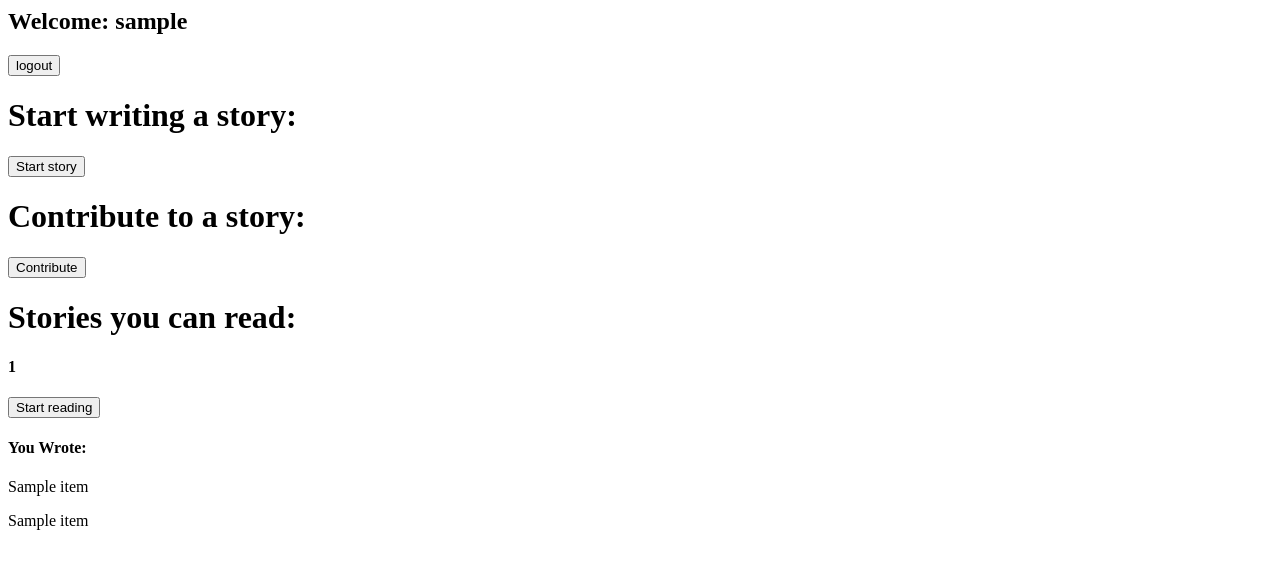
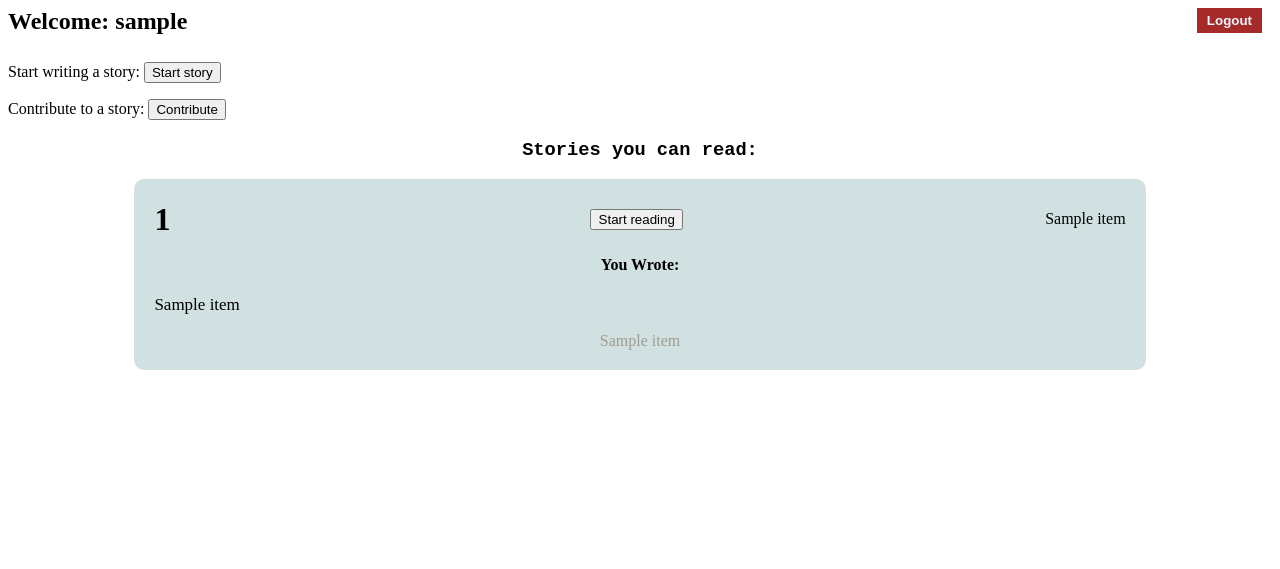
Before and after one commit to FaiyazR7/StoryMonkeyGreen, a Flask app: template app/templates/response.html in a window 1280 px wide. Shown: the top 569 px of the page. Run offline with Flask 2, Linux system fonts and the light colour scheme; the template is opened without the code that fills it: most values are stand-ins (such as "Sample title", 1, 10 or a date in 2020).

Commit message:
partial css

```diff
--- a/app/db.py
+++ b/app/db.py
@@ -5,79 +5,12 @@
 
 import sqlite3   #enable control of an sqlite database
 DB_FILE="world.db"
-               #facilitate db ops -- you will use cursor to trigger db events
-
 #===========================MOCK STATIC DATABASE TO POPULATE ROUTES W/ DATA===============================
-def genesis(): #outdated
-    db = sqlite3.connect(DB_FILE, check_same_thread=False) #open if file exists, otherwise create
-    c = db.cursor()               #facilitate db ops -- you will use cursor to trigger db events
-    c.execute("DROP TABLE if exists users") #drop so no need to delete database each time the code changes
-    c.execute("DROP TABLE if exists daniel_contributed_stories")
-    c.execute("DROP TABLE if exists faiyaz_contributed_stories")
-    c.execute("DROP TABLE if exists Cinderella")
-    c.execute("DROP TABLE if exists The_Bible")
-    c.execute("DROP TABLE if exists all_stories")
-    users = [ #a list of tuples, look at .executemany command for sqlite
-        ("daniel", "abcde"),
-        ("faiyaz", "12345")
-    ]
-    daniel_contributed_stories = [
-        ("Cinderella",) #Comma at the end to create a tuple, or else error in .executemany
-    ]
-    faiyaz_contributed_stories = [
-        ("The Bible",)
-    ]
-    Cinderella = [
-        ("daniel", "2016-8-16", "She was.", "fantasy")
-    ]
-    The_Bible = [
-        ("faiyaz", "2016-8-16", "In the beginning...", "drama")
-    ]
-    all_stories = [
-        ("Cinderella", "fantasy"),
-        ("The Bible", "drama")
-    ]
-    #create all necessary tables
-    c.executescript("""
-        CREATE TABLE users (username TEXT PRIMARY KEY, password TEXT NOT NULL);
-        CREATE TABLE daniel_contributed_stories (story TEXT PRIMARY KEY);
-        CREATE TABLE faiyaz_contributed_stories (story TEXT PRIMARY KEY);
-        CREATE TABLE Cinderella (username TEXT PRIMARY KEY, date TEXT NOT NULL, body TEXT NOT NULL, genre TEXT);
-        CREATE TABLE The_Bible (username TEXT PRIMARY KEY, date TEXT NOT NULL, body TEXT NOT NULL, genre TEXT);
-        CREATE TABLE all_stories (story TEXT PRIMARY KEY, genre TEXT NOT NULL)
-    """
-    )
-    #insert all necessary data
-    c.executemany("INSERT INTO users VALUES(?, ?)", users) #users is a list of tuples, each element in the tuple correlates to a column, each tuple in the list correlates to a row
-    c.executemany("INSERT INTO daniel_contributed_stories VALUES(?)", daniel_contributed_stories)
-    c.executemany("INSERT INTO faiyaz_contributed_stories VALUES(?)", faiyaz_contributed_stories)
-    c.executemany("INSERT INTO Cinderella VALUES(?, ?, ?, ?)", Cinderella)
-    c.executemany("INSERT INTO The_Bible VALUES(?, ?, ?, ?)", The_Bible)
-    c.executemany("INSERT INTO all_stories VALUES(?, ?)", all_stories)
-    #access all data
-    users_data = c.execute("SELECT * FROM users").fetchall()
-    daniel_contributed_stories_data = c.execute("SELECT * FROM daniel_contributed_stories").fetchall()
-    faiyaz_contributed_stories_data = c.execute("SELECT * FROM faiyaz_contributed_stories").fetchall()
-    Cinderella_data = c.execute("SELECT * FROM Cinderella").fetchall()
-    The_Bible_data = c.execute("SELECT * FROM The_Bible").fetchall()
-    all_stories_data = c.execute("SELECT * FROM all_stories").fetchall()
-    db.commit() #save changes
-    db.close()  #close database
-    return (users_data, daniel_contributed_stories_data, faiyaz_contributed_stories_data, Cinderella_data, The_Bible_data, all_stories_data) #return all as a tuple
-#==========================================================
-#genesis()
-#==========================================================
 def exodus():
     db = sqlite3.connect(DB_FILE, check_same_thread=False) #open if file exists, otherwise create
     c = db.cursor()               #facilitate db ops -- you will use cursor to trigger db events
     c.execute("DROP TABLE if exists users") #drop so no need to delete database each time the code changes
     c.execute("DROP TABLE if exists stories")
-    c.execute("DROP TABLE if exists daniel_contributed_stories")
-    c.execute("DROP TABLE if exists faiyaz_contributed_stories")
-    c.execute("DROP TABLE if exists contributed_stories")
-    c.execute("DROP TABLE if exists Cinderella")
-    c.execute("DROP TABLE if exists The_Bible")
-    c.execute("DROP TABLE if exists all_stories")
     c.executescript("""
         CREATE TABLE users (username TEXT PRIMARY KEY, password TEXT NOT NULL);
         CREATE TABLE stories (title TEXT NOT NULL, username TEXT NOT NULL, date TEXT NOT NULL, body TEXT NOT NULL, genre TEXT NOT NULL);
@@ -198,7 +131,6 @@ def all_users(): #for printing all users and stories
 def reset():
     the_world = exodus()
     sample()
-    print(all_users())
 #==========================================================
 def contributed_stories(username):
     db = sqlite3.connect(DB_FILE, check_same_thread=False)
@@ -273,10 +205,3 @@ def add_contribution(title, username, body, genre ):
         return False
 
 #==========================================================
-
-
-
-#print(non_contributed_stories("faiyaz"))
-# reset()
-# print(contributed_stories("daniel"))
-#CREATE TABLE stories (title TEXT NOT NULL, username TEXT PRIMARY KEY, date TEXT NOT NULL, body TEXT NOT NULL, genre TEXT NOT NULL);
--- /dev/null
+++ b/app/static/box.css
@@ -0,0 +1,16 @@
+.row {
+    display: flex;
+}
+
+.column {
+    flex: 50%;
+    margin-top: 35vh;
+}
+
+.story {
+    text-align: center;
+}
+
+h3 {
+    font-family: 'Courier New', Courier, monospace;
+}
--- /dev/null
+++ b/app/static/home.css
@@ -0,0 +1,58 @@
+.nav {
+    display: inline-block;
+    float: left;
+    width: 50%;
+    margin: auto;
+}
+
+.nav_form {
+    float: right;
+    background-color: brown;
+    color: aliceblue;
+    border: 0px;
+    padding: 5px 10px;
+    margin-right: 10px;
+}
+
+.card{
+    word-break:break-all;
+    background-color: rgb(209, 224, 224);
+    text-align: center;
+    width:80%;
+    margin-left: 10%;
+    border-radius: 10px;
+}
+
+.text_body{
+    text-align: left;
+    padding: 0px 20px;
+    font-size: 17px;
+}
+
+.title{
+    width: 47%;
+    text-align: left;
+    display: inline-block;
+    padding: 0px 20px;
+
+}
+
+.genre{
+    padding-right: 20px;
+    width:50%;
+    text-align: right;
+    margin: auto;
+}
+
+.date{
+   color: rgb(158, 158, 146);
+   padding-bottom: 20px;
+}
+
+.start{
+    margin: auto;
+}
+
+.bottom{
+    margin-top: -25px;
+}
--- a/app/templates/response.html
+++ b/app/templates/response.html
@@ -2,34 +2,54 @@
 
   <head>
     <title> RESPONSE PAGE </title>
+    <link rel="stylesheet"
+    type="text/css"
+    href="../static/home.css"/>
+    <link rel="stylesheet"
+    type="text/css"
+    href="../static/box.css"/>
   </head>
   <body>
-    <h2>
+
+      <h2 class="nav">
         Welcome: {{username}}
       </h2>
       <form action="/logout" method="GET">
-      <button type="submit"> logout </button>
+        <button type="submit" class="nav_form"> <b>Logout</b></button>
       </form>
-    <h1>Start writing a story:</h1>
+
+    <br>
+    <br>
+    <br>
+
       <form action="/create_story" method="GET">
-      <button type="submit">Start story</button>
+        <label for="lover">Start writing a story:</label>
+        <button type="submit" id = "lover">Start story</button>
       </form>
-    <h1>Contribute to a story:</h1>
     <form action="/contribute_story" method="GET">
-      <button type="submit" name = "genre" value = "All">Contribute</button>
+      <label for="creative">Contribute to a story:</label>
+      <button type="submit" name = "genre" value = "All" id="creative">Contribute</button>
     </form>
-    <h1>Stories you can read:</h1>
+    <div>
+        <h3 style="text-align: center;">Stories you can read:</h3>
         {% for item in stories %}
-    <h4>{{ item[0] }}</h4>
-    <form action="/find_stories" method="POST">
+        <div class = "card">
+          <div style="display: flex;">
+            <h1 class="title">{{ item[0] }}</h1>
+            <form action="/find_stories" method="POST" class="start">
               <input type="hidden" name="type" value="read">
-      <button type="submit" name="title" value="{{ item[0] }}"> Start reading </button>
+              <button type="submit" name="title" value="{{ item[0] }}" style="width:93px;"> Start reading </button>
             </form>
+            <p class ="genre">{{ item[3] }}</p>
+          </div>
+          <div class="bottom">
         <h4>You Wrote:</h4>
-    <p>{{ item[2] }}</p>
-     <p>{{ item[1] }}</p>
-     <br>
+        <p class="text_body">{{ item[2] }}</p>
+        <p class="date">{{ item[1] }}</p>
+      </div>
+      </div>
         {% endfor %}
+    </div>
   </body>
 
 </html>
```
Also changed, not shown: app/templates/login.html (+19 -2 lines), app/templates/register.html (+20 -3 lines). Lines whose indentation alone changed are shown as unchanged.
